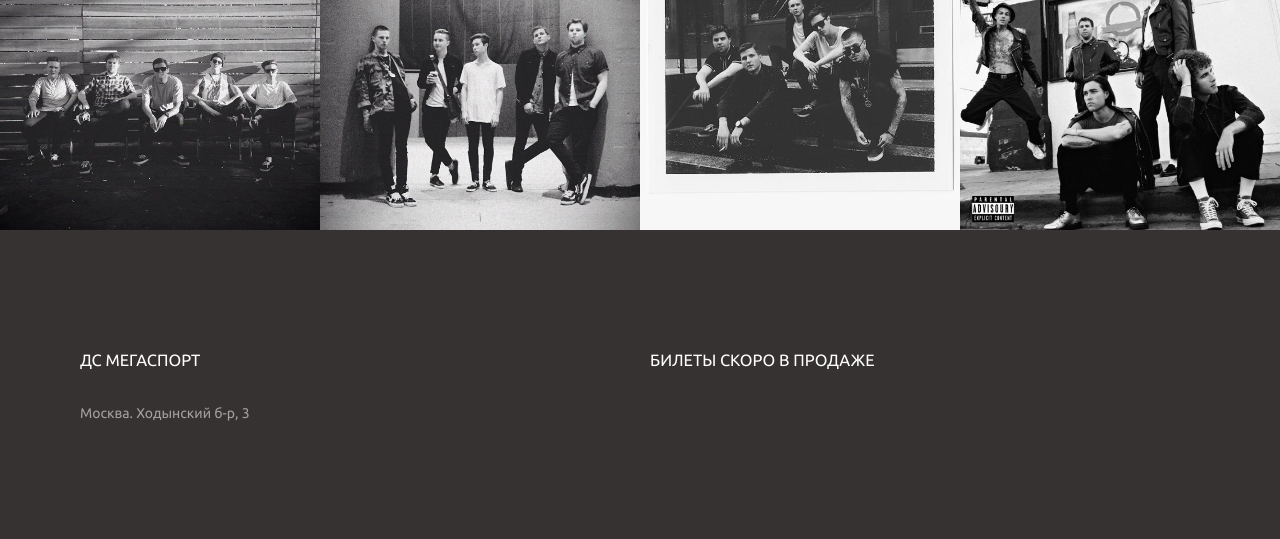
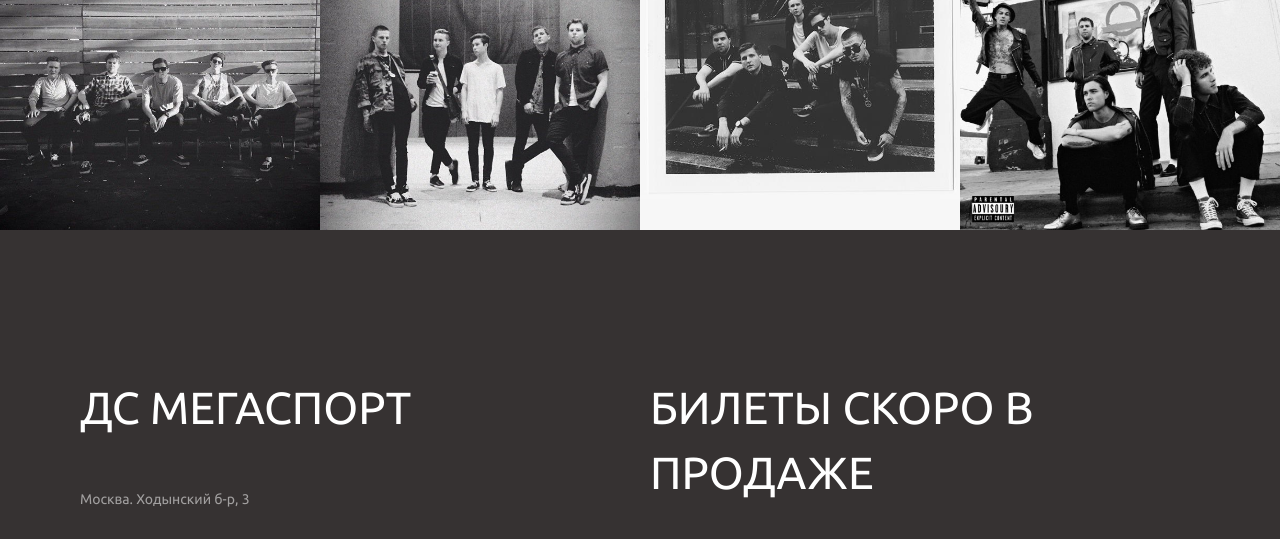
Before and after one commit to mazax1ct/nbhd, a plain HTML site: page index.html in a window 1280 px wide. Shown: the part 2180-2719 px from the top of the page. Drawn offline with Linux system fonts and the light colour scheme; grey boxes are pictures that could not be loaded.

Commit message:
typo fix

```diff
--- a/css/new/new_style.css
+++ b/css/new/new_style.css
@@ -357,6 +357,13 @@ strong {
   font-weight: 300;
 }
 
+@media(min-width: 992px) {
+  .footer h3 {
+    font-size: 45px;
+    line-height: 65px;
+  }
+}
+
 .footer h3+* {
   margin-top: 25px;
 }
```
